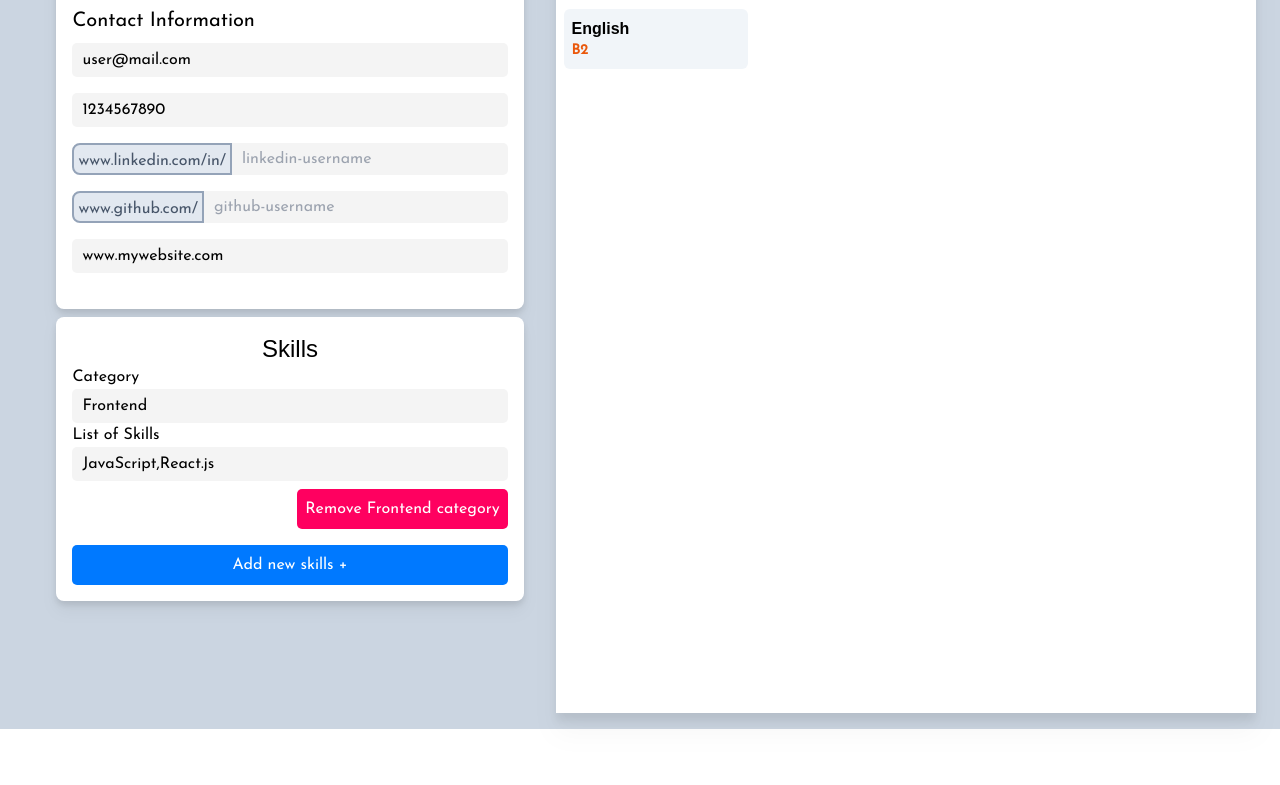
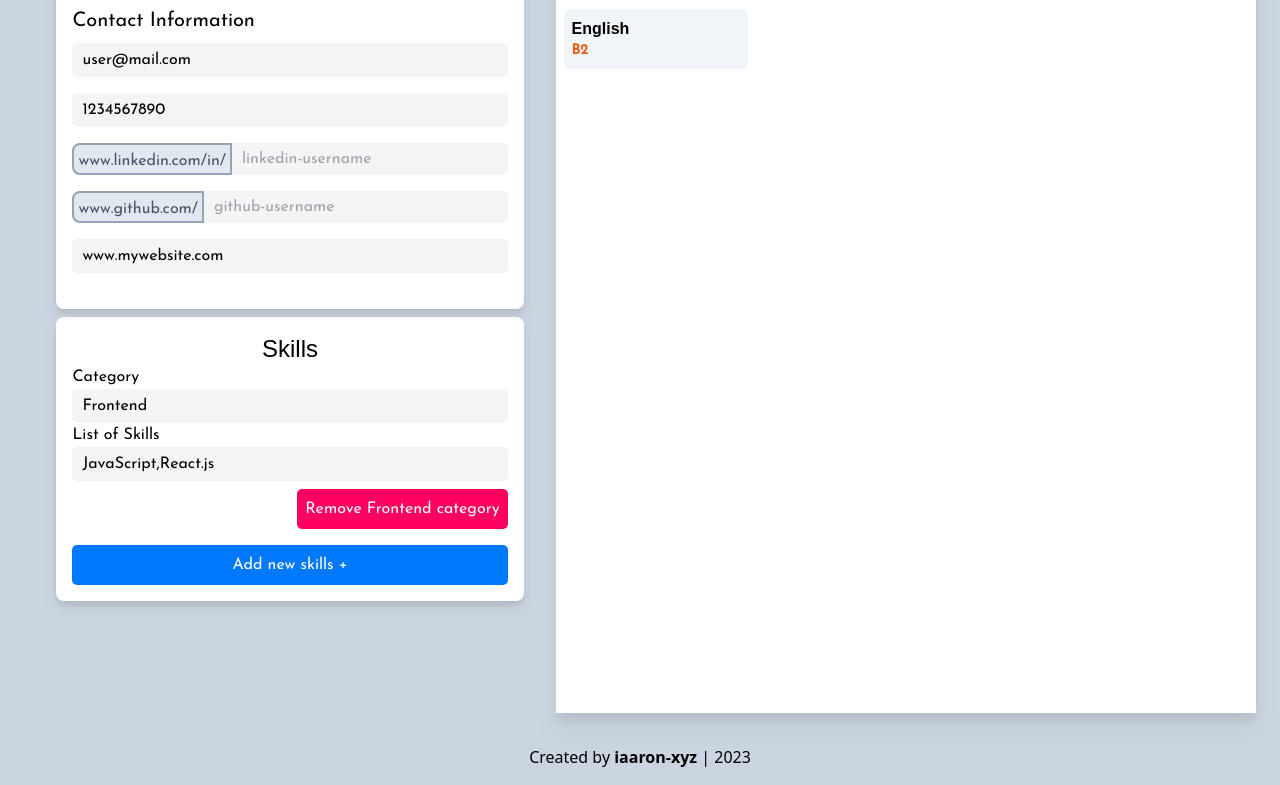
Before and after one commit to iaaron-xyz/cv-application, a React (Create React App) app: page / in a window 1280 px wide. Shown: the part 411-1196 px from the top of the page. Before the commit the page ends 1140 px from the top, so only its background shows below. Built offline with nearby package versions, Linux system fonts and the light colour scheme; a web font is replaced by a local one.

Commit message:
add footer section

```diff
--- a/src/App.js
+++ b/src/App.js
@@ -18,6 +18,10 @@ const App = () => {
           <RenderSection data={data}/>
         </div>
       </div>
+
+      <footer className="bg-slate-300 text-center p-4">
+        Created by <strong><a href="https://github.com/iaaron-xyz">iaaron-xyz</a></strong> | {new Date().getFullYear()}
+      </footer>
     </>
   )
 }
```
